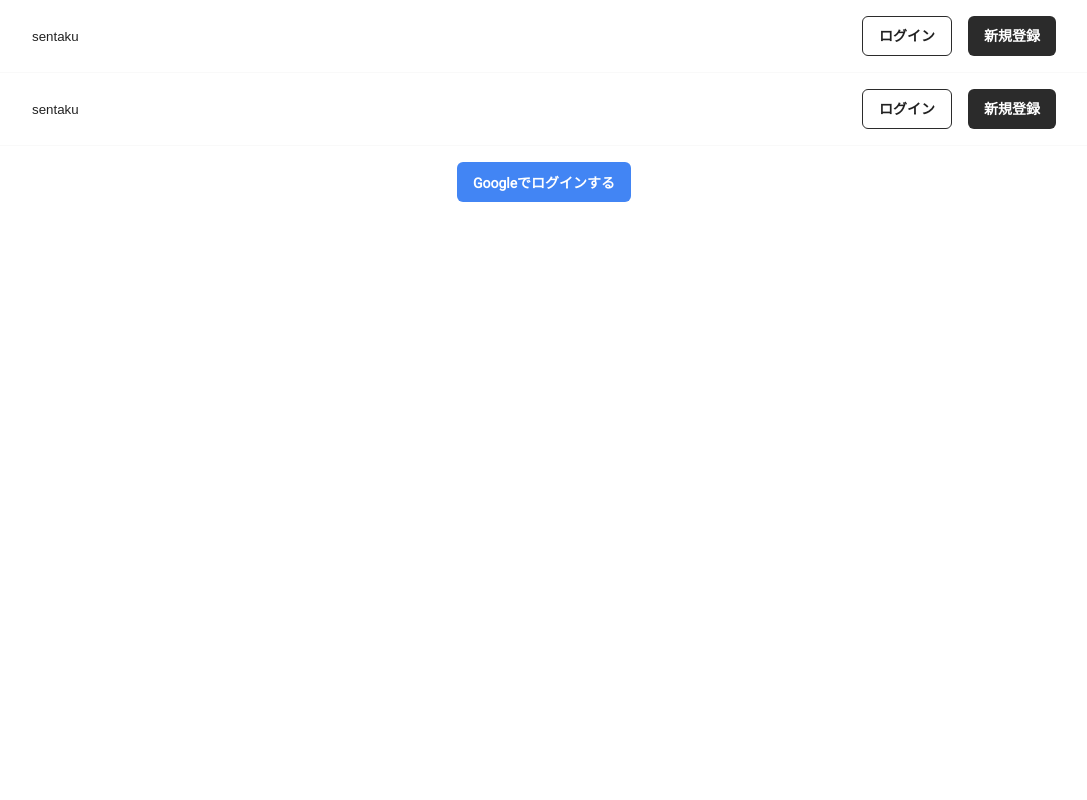
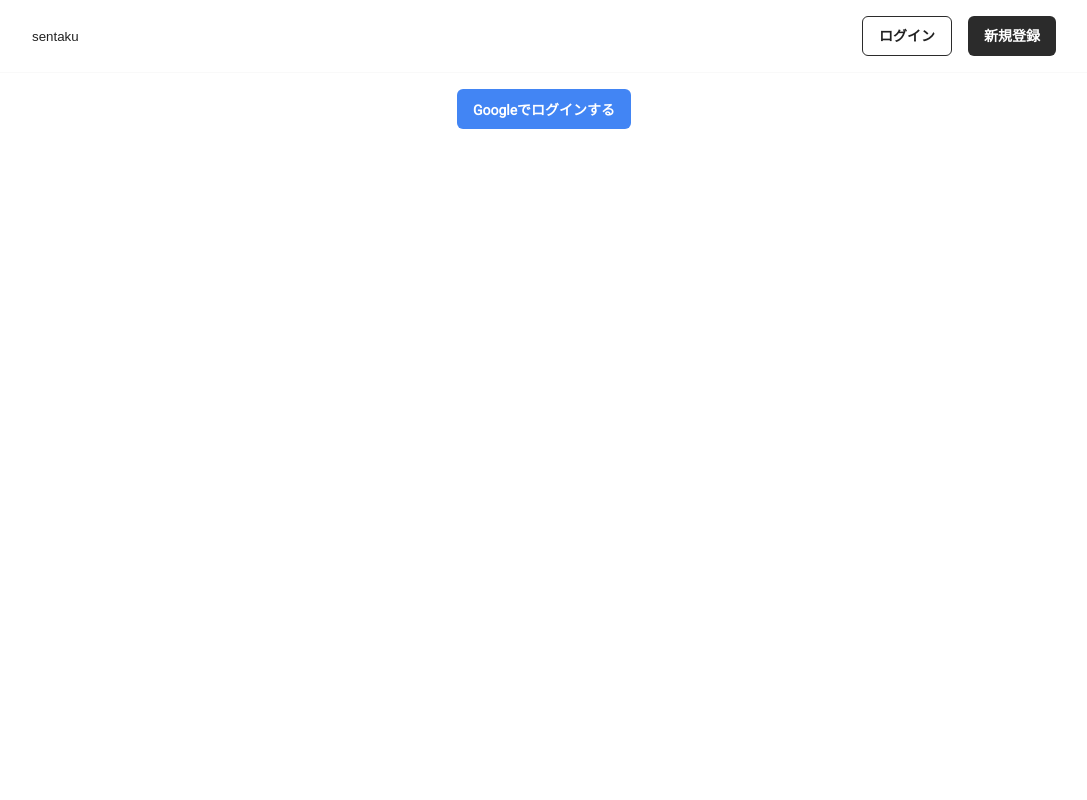
Before and after one commit to j9141997/sentaku, a Next.js app: page /login in a window 1280 px wide. Shown: the top 800 px of the page, without its empty margins (96-1183 px from the left). Built offline with nearby package versions, Linux system fonts and the light colour scheme; no server answers.

Commit message:
fix: delete another header

```diff
--- a/src/pages/login.tsx
+++ b/src/pages/login.tsx
@@ -1,7 +1,6 @@
 import React, { useEffect, useCallback } from 'react'
 import { NextPage } from 'next'
 import Router from 'next/router'
-import Layout from '../components/Layout'
 import AuthContainer from '@components/template/AuthTemplate'
 
 import { GoogleAuthButton } from '@components/atom/GoogleAuthButton'
@@ -23,13 +22,11 @@ const LoginPage: NextPage = () => {
     firebase.auth().signInWithRedirect(provider)
   }
   return (
-    <Layout>
-      <AuthContainer>
-        <GoogleAuthButton onClick={loginByGoogleAuth}>
-          Googleでログインする
-        </GoogleAuthButton>
-      </AuthContainer>
-    </Layout>
+    <AuthContainer>
+      <GoogleAuthButton onClick={loginByGoogleAuth}>
+        Googleでログインする
+      </GoogleAuthButton>
+    </AuthContainer>
   )
 }
 
```
